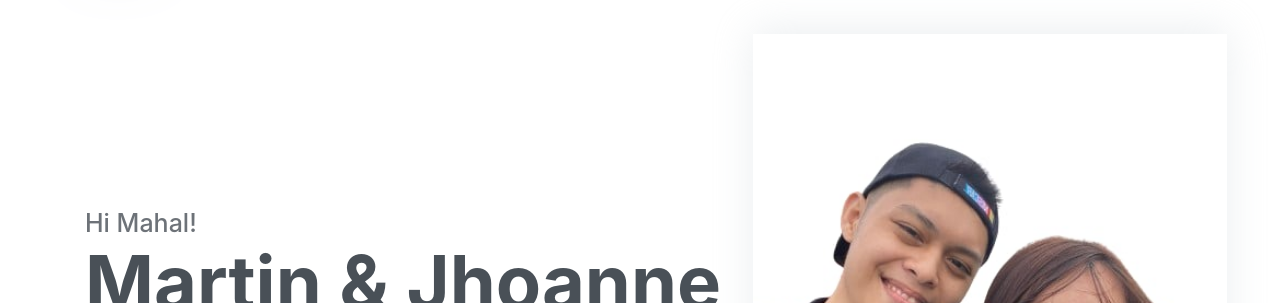
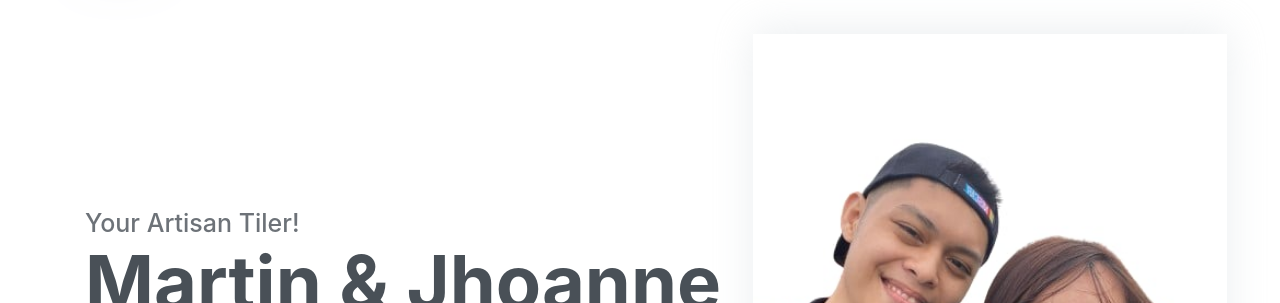
Before and after one commit to CaringalML/fian, a plain HTML site: page index.html in a window 1280 px wide. Shown: the part 86-389 px from the top of the page. Drawn offline with Linux system fonts and the light colour scheme.

Commit message:
artisan tiler ang papa

```diff
--- a/index.html
+++ b/index.html
@@ -57,7 +57,7 @@
     <header class="header" id="home">
         <div class="container">
             <div class="infos">
-                <h6 class="subtitle">Hi Mahal!</h6>
+                <h6 class="subtitle">Your Artisan Tiler!</h6>
                 <h6 class="title">Martin & Jhoanne</h6>
                 <p>Fian & Cee</p>
 
```
